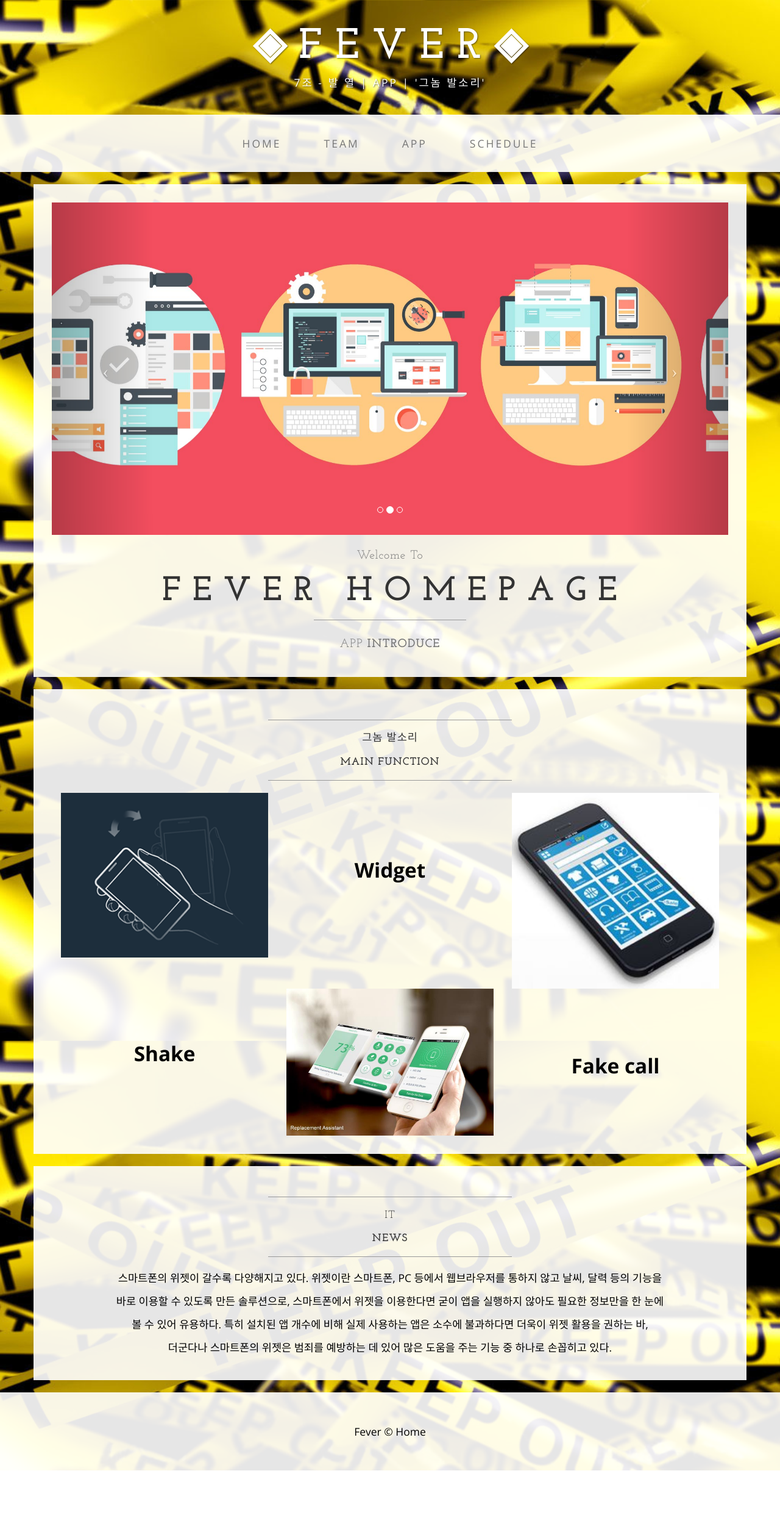
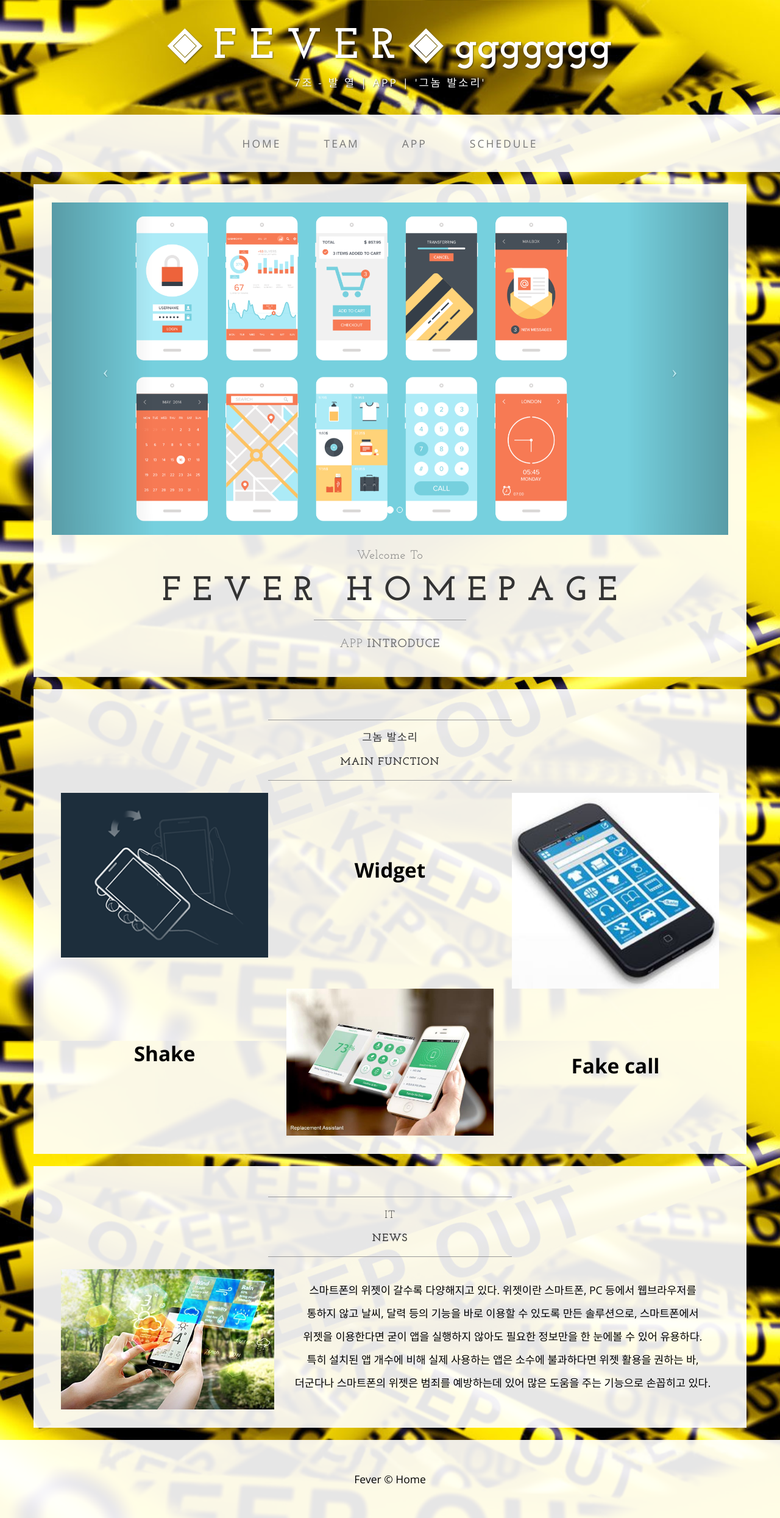
Before and after one commit to KoJaeUk/Fever, a plain HTML site: page startbootstrap-business-casual-gh-pages/index.html in a window 1280 px wide. Shown: the whole page at 61% size. Before the commit the page ends 2411 px from the top, so only its background shows below. Drawn offline with nearby package versions, Linux system fonts and the light colour scheme.

Commit message:
Update index.html

```diff
--- a/startbootstrap-business-casual-gh-pages/index.html
+++ b/startbootstrap-business-casual-gh-pages/index.html
@@ -1,3 +1,4 @@
+
 <!DOCTYPE html>
 <html lang="en">
 
@@ -9,7 +10,7 @@
     <meta name="description" content="">
     <meta name="author" content="">
 
-    <title>MainHome - 7조 발열 ㅇㄴ유지희</title>
+    <title>MainHome - 7조 발열</title>
 
     <!-- Bootstrap Core CSS -->
     <link href="css/bootstrap.min.css" rel="stylesheet">
@@ -33,7 +34,7 @@
 
 <body>
 
-    <div class="brand"> ◈ F E V E R ◈ </div>
+    <div class="brand"> ◈ F E V E R ◈ ggggggg</div>
     <div class="address-bar"> 7조 - 발 열 | App | '그놈 발소리'</div>
 
     <!-- Navigation -->
@@ -88,13 +89,13 @@
                         <!-- Wrapper for slides -->
                         <div class="carousel-inner">
                             <div class="item active">
-                                <img class="img-responsive img-full" src="img/main1.jpg" alt="" width="350" height="130">
+                                <img class="img-responsive img-full" src="img/main1.png" alt="" width="350" height="130">
                             </div>
                             <div class="item">
-                                <img class="img-responsive img-full" src="img/main2.jpg" alt="" width="350" height="130">
+                                <img class="img-responsive img-full" src="img/main2.png" alt="" width="350" height="130">
                             </div>
                             <div class="item">
-                                <img class="img-responsive img-full" src="img/main3.jpg" alt="" width="350" height="130">
+                                <img class="img-responsive img-full" src="img/main3.png" alt="" width="350" height="130">
                             </div>
                         </div>
 
@@ -161,14 +162,17 @@
                         <strong>NEWS</strong>
                     </h2>
                     <hr>
-                    <p class="main-text2">스마트폰의 위젯이 갈수록 다양해지고 있다. 위젯이란 스마트폰, PC 등에서 웹브라우저를 통하지 않고 날씨, 달력 등의 기능을</p>
-                    <p class="main-text2">바로 이용할 수 있도록 만든 솔루션으로, 스마트폰에서 위젯을 이용한다면 굳이 앱을 실행하지 않아도 필요한 정보만을 한 눈에</p>
-                    <p class="main-text2">볼 수 있어 유용하다. 특히 설치된 앱 개수에 비해 실제 사용하는 앱은 소수에 불과하다면 더욱이 위젯 활용을 권하는 바,</p>
-                    <p class="main-text2">더군다나 스마트폰의 위젯은 범죄를 예방하는 데 있어 많은 도움을 주는 기능 중 하나로 손꼽히고 있다.</p>
+                    <div class="col-sm-4 text-center">
+                    <img class="img-respective" src="img/main-it.png" alt="" width="350 auto" ></div>
+                    <br/>
+                    <p class="main-text2">스마트폰의 위젯이 갈수록 다양해지고 있다. 위젯이란 스마트폰, PC 등에서 웹브라우저를</p>
+                    <p class="main-text2">통하지 않고 날씨, 달력 등의 기능을 바로 이용할 수 있도록 만든 솔루션으로, 스마트폰에서</p>
+                    <p class="main-text2">위젯을 이용한다면 굳이 앱을 실행하지 않아도 필요한 정보만을 한 눈에볼 수 있어 유용하다.</p>
+                    <p class="main-text2">특히 설치된 앱 개수에 비해 실제 사용하는 앱은 소수에 불과하다면 위젯 활용을 권하는 바,</p>
+                    <p class="main-text2">더군다나 스마트폰의 위젯은 범죄를 예방하는데 있어 많은 도움을 주는 기능으로 손꼽히고 있다.</p>
                 </div>
             </div>
         </div>
-
     </div>
     <!-- /.container -->
 
```
